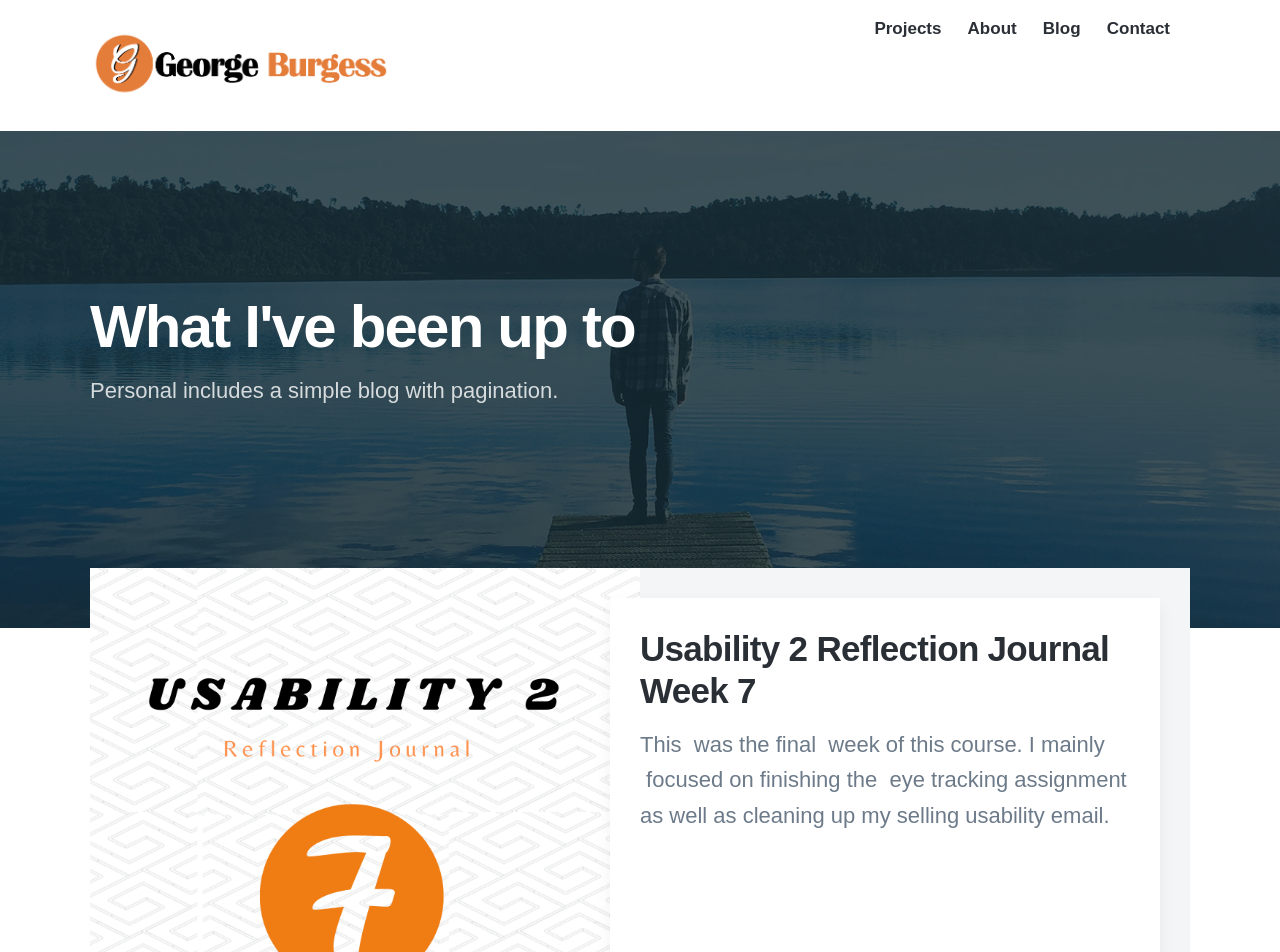
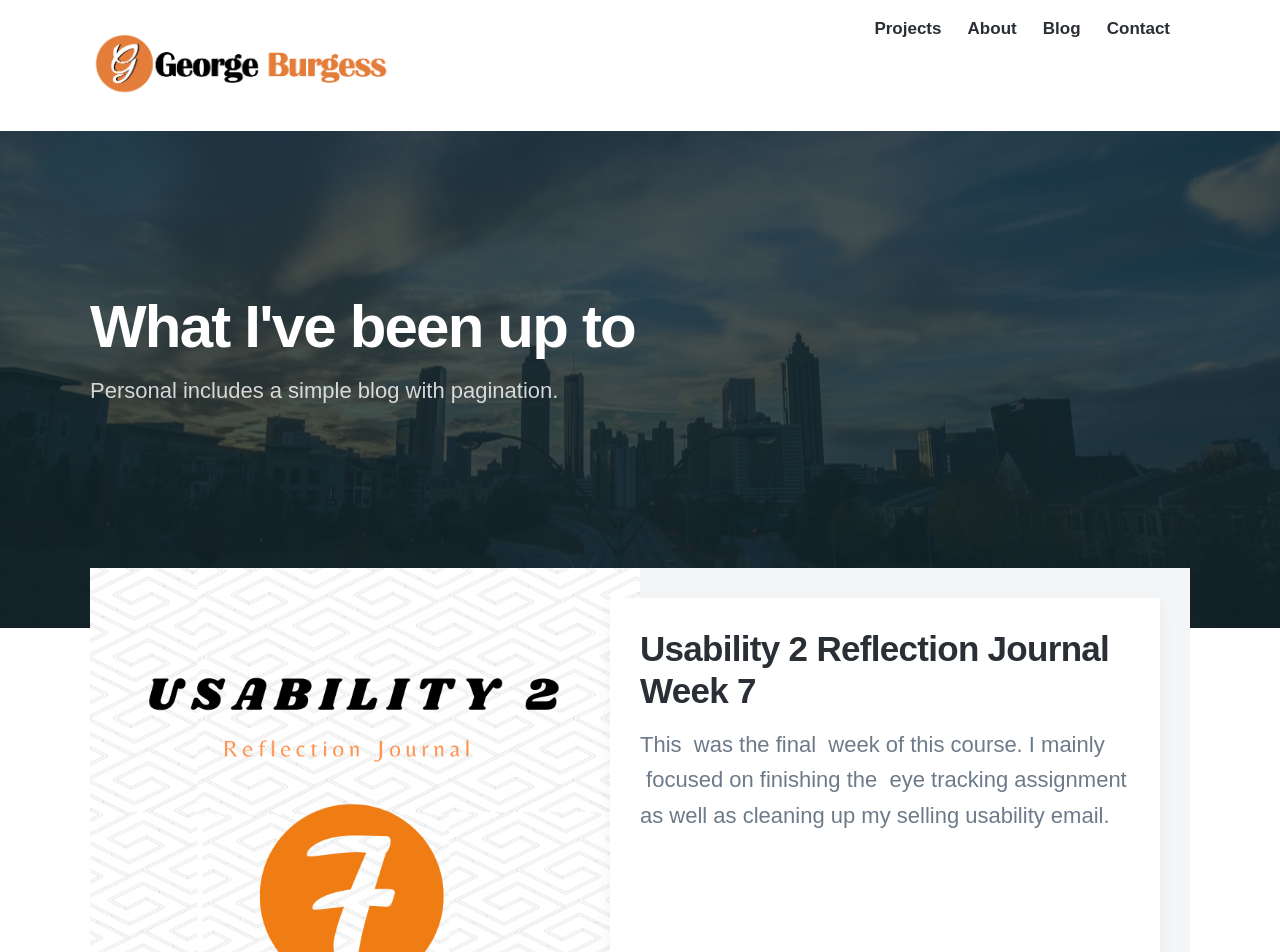
Before and after one commit to GeorgeBurgess0827/Webby, a Jekyll site: the page built from blog/index.html, in a window 1280 px wide. Shown: the top 952 px of the page. Built offline with Jekyll 4.4.1, drawn with Linux system fonts in a browser that asks for light colours; nearby versions of some CDN libraries; some web fonts are replaced; the list of posts is cut into pages by our own code.

Commit message:
Update index.html

```diff
--- a/blog/index.html
+++ b/blog/index.html
@@ -2,7 +2,7 @@
 layout: default
 title: Blog
 description: Personal includes a simple blog with pagination.
-featured_image: /images/demo/blog.jpg
+featured_image: /images/Bridge.jpg
 ---
 
 <section class="hero hero--single">
```
